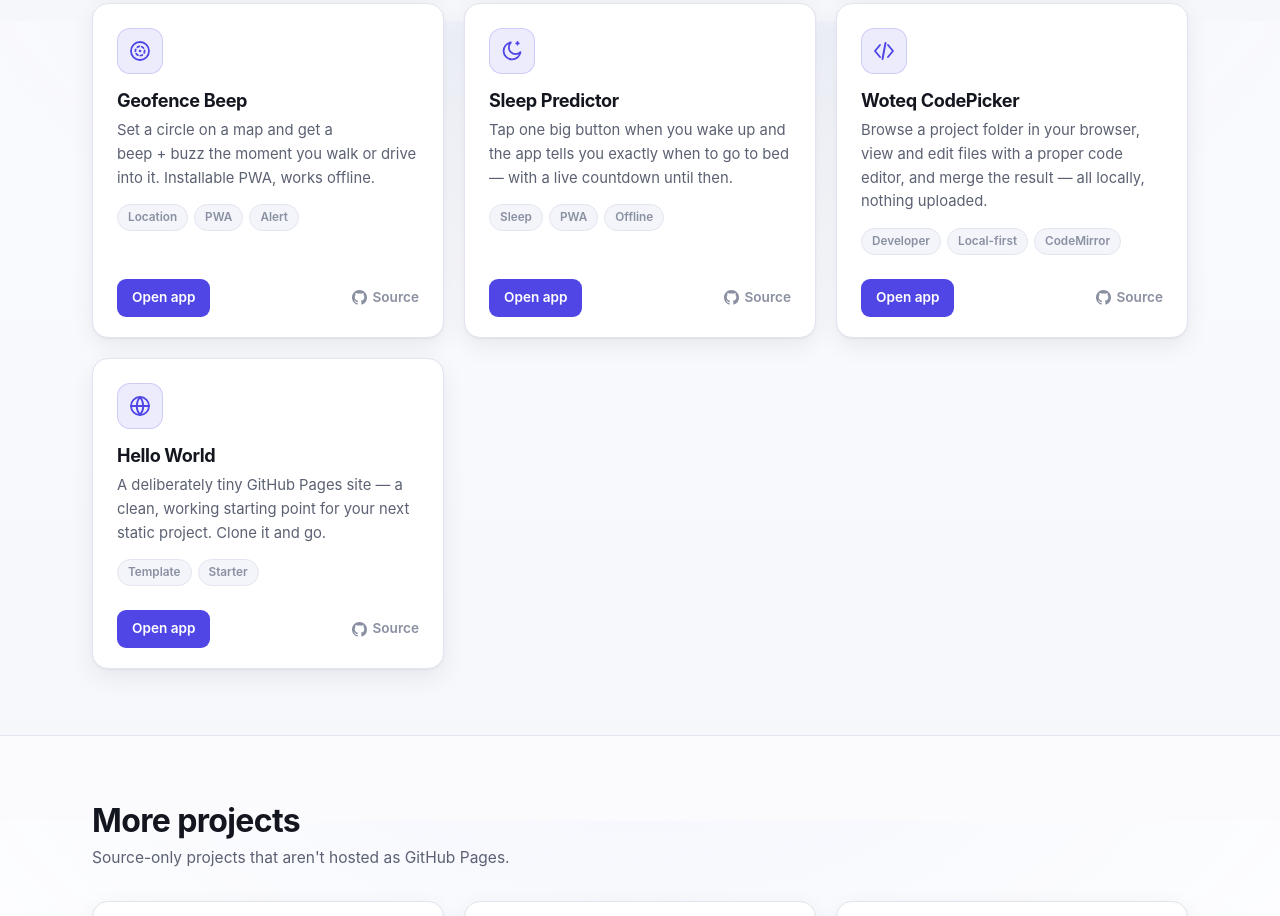
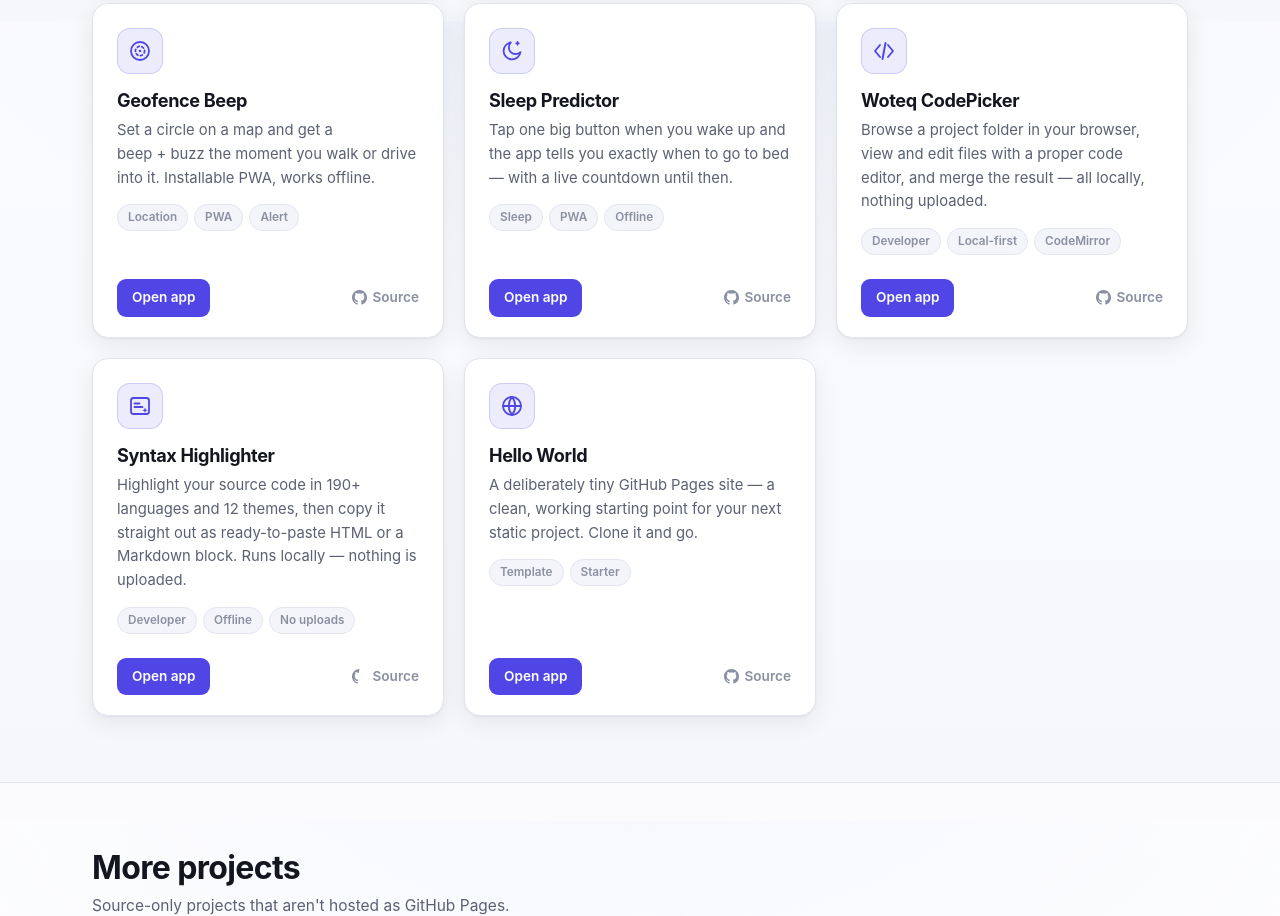
Before and after one commit to woteq-tools/woteq-tools.github.io, a plain HTML site: page index.html in a window 1280 px wide. Shown: the part 1579-2495 px from the top of the page. Drawn offline with Linux system fonts and the light colour scheme.

Commit message:
List the new Syntax Highlighter tool
Adds the woteq-tools/highlight card to the developer category and
records it in the tools table.

```diff
--- a/index.html
+++ b/index.html
@@ -308,6 +308,29 @@
         </article>
 
         <!-- 9 -->
+        <article class="card" data-category="developer" data-tags="syntax highlighter code highlight html markdown blog developer editor offline copy colors theme">
+          <a class="card-link" href="https://woteq-tools.github.io/highlight/" target="_blank" rel="noopener">
+            <span class="card-icon" aria-hidden="true">
+              <svg viewBox="0 0 24 24" fill="none" stroke="currentColor" stroke-width="1.8" stroke-linecap="round" stroke-linejoin="round">
+                <rect x="3" y="4" width="18" height="16" rx="2.5"/>
+                <path d="M6.5 9.5h5M6.5 13h8"/>
+                <path d="m17 13.5.8 2 2 .8-2 .8-.8 2-.8-2-2-.8 2-.8z" fill="currentColor" stroke="none"/>
+              </svg>
+            </span>
+            <h3>Syntax Highlighter</h3>
+            <p class="card-desc">Highlight your source code in 190+ languages and 12 themes, then copy it straight out as ready-to-paste HTML or a Markdown block. Runs locally — nothing is uploaded.</p>
+            <ul class="tags"><li>Developer</li><li>Offline</li><li>No uploads</li></ul>
+          </a>
+          <div class="card-foot">
+            <a class="pill" href="https://woteq-tools.github.io/highlight/" target="_blank" rel="noopener">Open app</a>
+            <a class="src" href="https://github.com/woteq-tools/highlight" target="_blank" rel="noopener" aria-label="View source of the Syntax Highlighter on GitHub">
+              <svg viewBox="0 0 16 16" width="15" height="15" fill="currentColor" aria-hidden="true"><path d="M8 0C3.58 0 0 3.58 0 8c0 3.54 2.29 6.53 5.47 7.59.4.07.55-.17.55-.38 0-.19-.01-.82-.01-1.49-2.01.37-2.53-.49-2.69-.94-.09-.23-.48-.94-.82-1.13-.28-.15-.68-.52-.01-.53.63-.01 1.08.58 1.23.82.72 1.21 1.87.87 2.33.66.07-.52.28-.87.51-1.07-1.78-.2-3.64-.89-3.64-3.95 0-.87.31-1.59.82-2.15-.08-.2-.36-1.02.08-2.12 0 0 .67-.21 2.2.82.64.1 1.3-.21 1.3-.21"/></svg>
+              Source
+            </a>
+          </div>
+        </article>
+
+        <!-- 10 -->
         <article class="card" data-category="starter" data-tags="hello world template starter boilerplate minimal github pages example">
           <a class="card-link" href="https://woteq-tools.github.io/hello-world/" target="_blank" rel="noopener">
             <span class="card-icon" aria-hidden="true">
```
Also changed, not shown: 1 other file.
